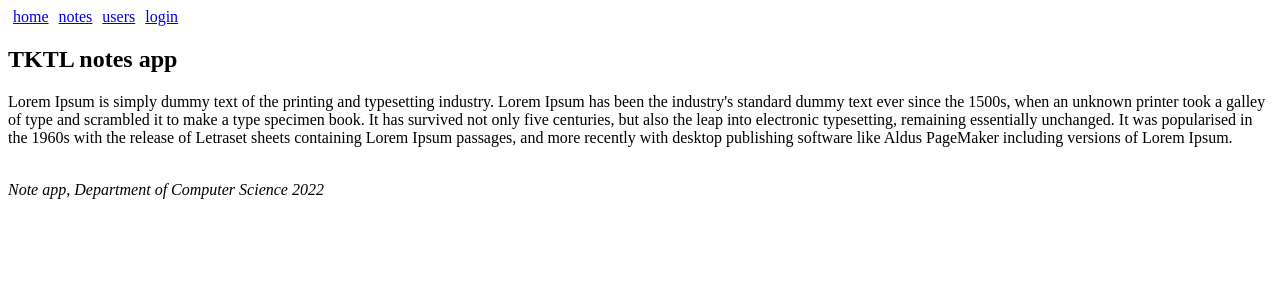
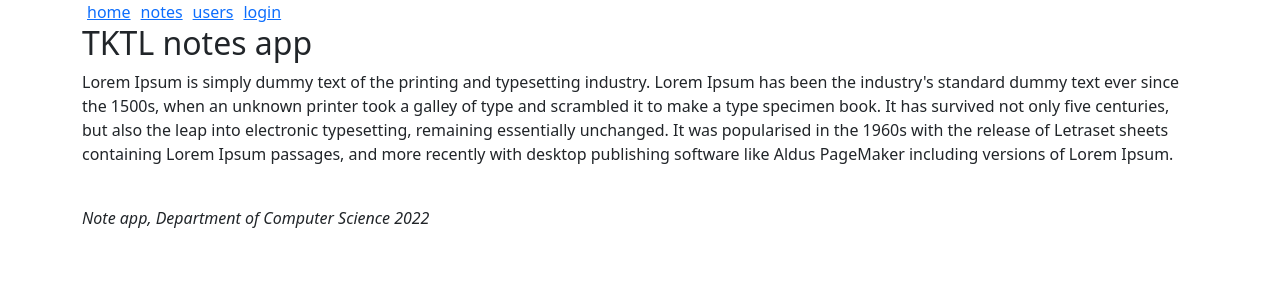
Before and after one commit to Andy-git985/router-notes, a React (Create React App) app: page / in a window 1280 px wide. Shown: the top 300 px of the page. Built offline with nearby package versions, Linux system fonts and the light colour scheme.

Commit message:
added bootstrap to index

```diff
--- a/package.json
+++ b/package.json
@@ -7,6 +7,7 @@
     "@testing-library/react": "^13.4.0",
     "@testing-library/user-event": "^13.5.0",
     "react": "^18.2.0",
+    "react-bootstrap": "^2.6.0",
     "react-dom": "^18.2.0",
     "react-router-dom": "^6.4.3",
     "react-scripts": "5.0.1",
--- a/public/index.html
+++ b/public/index.html
@@ -24,6 +24,13 @@
       work correctly both with client-side routing and a non-root public URL.
       Learn how to configure a non-root public URL by running `npm run build`.
     -->
+    <link
+      rel="stylesheet"
+      href="https://cdn.jsdelivr.net/npm/bootstrap@5.1.3/dist/css/bootstrap.min.css"
+      integrity="sha384-1BmE4kWBq78iYhFldvKuhfTAU6auU8tT94WrHftjDbrCEXSU1oBoqyl2QvZ6jIW3"
+      crossorigin="anonymous"
+    />
+    <!-- Bootstrap -->
     <title>React App</title>
   </head>
   <body>
--- a/src/App.js
+++ b/src/App.js
@@ -44,7 +44,7 @@
   };
 
   return (
-    <div>
+    <div className="container">
       <div>
         <Link style={padding} to="/">
           home
```
Also changed, not shown: 1 other file (tests, documents, lock files or other folders).
